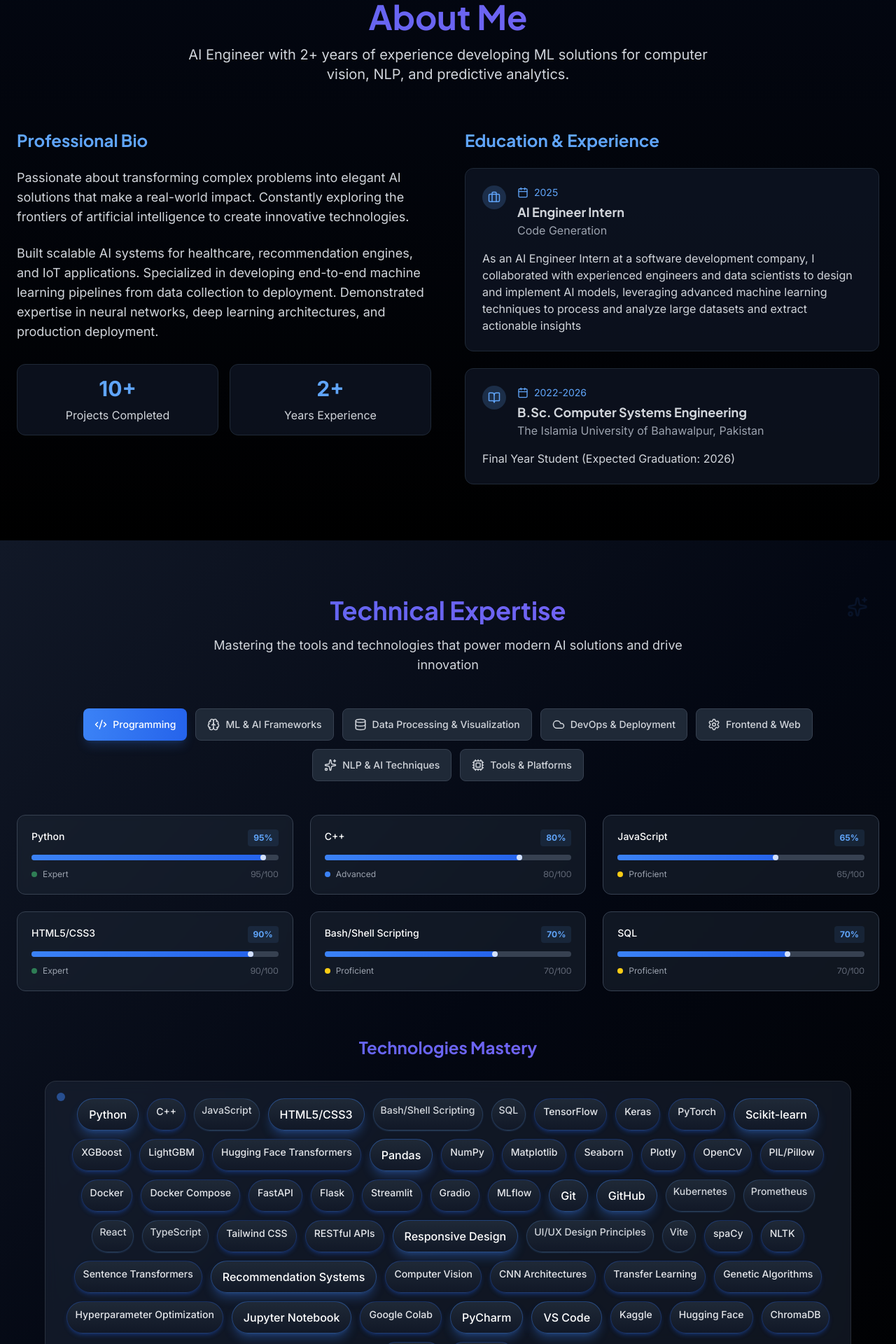
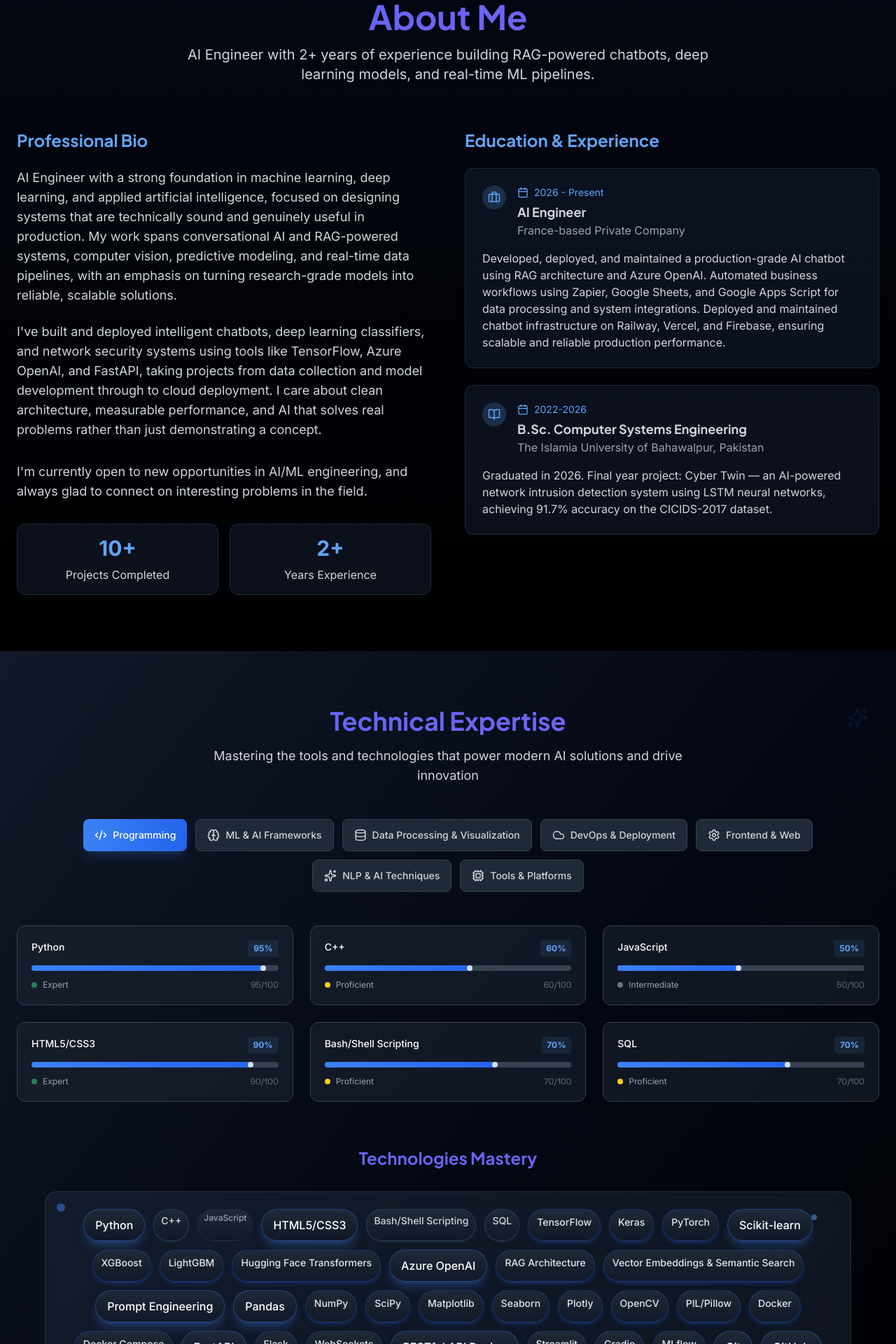
Before and after one commit to swairariaz/my-portfolio, a React (Vite) app: page / in a window 1280 px wide. Shown: the part 880-2800 px from the top of the page at 70% size. Built offline with nearby package versions, Linux system fonts and the light colour scheme.

Commit message:
Update portfolio: chatbot experience, Cyber Twin project, revised skills and services

```diff
--- a/src/components/About.tsx
+++ b/src/components/About.tsx
@@ -8,20 +8,28 @@ const About = () => {
           About Me
         </h2>
         <p className="text-lg md:text-xl text-center text-gray-300 mb-12 md:mb-16 max-w-3xl mx-auto" data-aos="fade-up" data-aos-delay="100">
-          AI Engineer with 2+ years of experience developing ML solutions for computer vision, NLP, and predictive analytics.
+          AI Engineer with 2+ years of experience building RAG-powered chatbots, deep learning models, and real-time ML pipelines.
         </p>
 
         <div className="grid grid-cols-1 lg:grid-cols-2 gap-8 md:gap-12 items-start">
           <div data-aos="fade-right">
             <h3 className="text-xl md:text-2xl font-bold mb-4 md:mb-6 text-blue-400">Professional Bio</h3>
             <p className="text-gray-300 mb-4 md:mb-6 text-base md:text-lg">
-              Passionate about transforming complex problems into elegant AI solutions that make a real-world impact.
-              Constantly exploring the frontiers of artificial intelligence to create innovative technologies.
+              AI Engineer with a strong foundation in machine learning, deep learning, and applied artificial
+              intelligence, focused on designing systems that are technically sound and genuinely useful in
+              production. My work spans conversational AI and RAG-powered systems, computer vision, predictive
+              modeling, and real-time data pipelines, with an emphasis on turning research-grade models into
+              reliable, scalable solutions.
             </p>
             <p className="text-gray-300 mb-6 md:mb-8 text-base md:text-lg">
-              Built scalable AI systems for healthcare, recommendation engines, and IoT applications.
-              Specialized in developing end-to-end machine learning pipelines from data collection to deployment.
-              Demonstrated expertise in neural networks, deep learning architectures, and production deployment.
+              I've built and deployed intelligent chatbots, deep learning classifiers, and network security
+              systems using tools like TensorFlow, Azure OpenAI, and FastAPI, taking projects from data collection
+              and model development through to cloud deployment. I care about clean architecture, measurable
+              performance, and AI that solves real problems rather than just demonstrating a concept.
+            </p>
+            <p className="text-gray-300 mb-6 md:mb-8 text-base md:text-lg">
+              I'm currently open to new opportunities in AI/ML engineering, and always glad to connect on
+              interesting problems in the field.
             </p>
 
             <div className="grid grid-cols-2 gap-3 md:gap-4">
@@ -48,14 +56,17 @@ const About = () => {
                   <div>
                     <div className="flex items-center gap-2 mb-1">
                       <Calendar size={16} className="text-blue-400" />
-                      <span className="text-blue-400 text-xs md:text-sm">2025</span>
+                      <span className="text-blue-400 text-xs md:text-sm">2026 - Present</span>
                     </div>
-                    <h4 className="font-bold text-gray-300 text-base md:text-lg">AI Engineer Intern</h4>
-                    <p className="text-gray-400 text-sm md:text-base">Code Generation</p>
+                    <h4 className="font-bold text-gray-300 text-base md:text-lg">AI Engineer</h4>
+                    <p className="text-gray-400 text-sm md:text-base">France-based Private Company</p>
                   </div>
                 </div>
                 <p className="text-gray-300 text-sm md:text-base">
-                  As an AI Engineer Intern at a software development company, I collaborated with experienced engineers and data scientists to design and implement AI models, leveraging advanced machine learning techniques to process and analyze large datasets and extract actionable insights
+                  Developed, deployed, and maintained a production-grade AI chatbot using RAG architecture and
+                  Azure OpenAI. Automated business workflows using Zapier, Google Sheets, and Google Apps Script
+                  for data processing and system integrations. Deployed and maintained chatbot infrastructure on
+                  Railway, Vercel, and Firebase, ensuring scalable and reliable production performance.
                 </p>
               </div>
 
@@ -74,7 +85,9 @@ const About = () => {
                   </div>
                 </div>
                 <p className="text-gray-300 text-sm md:text-base">
-                  Final Year Student (Expected Graduation: 2026)
+                  Graduated in 2026. Final year project: Cyber Twin — an AI-powered network intrusion
+                  detection system using LSTM neural networks, achieving 91.7% accuracy on the CICIDS-2017
+                  dataset.
                 </p>
               </div>
             </div>
--- a/src/components/Contact.tsx
+++ b/src/components/Contact.tsx
@@ -297,7 +297,7 @@ const Contact = () => {
             AI Engineer • Machine Learning Innovator • Futuristic Solutions Developer
           </p>
           <p className="text-gray-500 text-sm mt-1">
-            💼 Open to: Remote Work • Contract Positions • Project Collaboration • Technical Advisory
+            💼 Open to: Onsite work • Remote Work • Contract Positions • Project Collaboration • Technical Advisory
           </p>
         </div>
       </div>
--- a/src/components/Services.tsx
+++ b/src/components/Services.tsx
@@ -1,15 +1,14 @@
-import { Code, Eye, MessageCircle, RefreshCw, Cloud, Cpu, BarChart } from 'lucide-react';
+import { MessageCircle, Phone, RefreshCw, BarChart, Cpu, Cloud } from 'lucide-react';
 import { servicesData } from '../data/servicesData';
 
 const Services = () => {
   const serviceIcons = [
+    <MessageCircle key="message" className="text-ai-accent" size={24} />,
+    <Phone key="phone" className="text-ai-accent" size={24} />,
+    <RefreshCw key="refresh" className="text-ai-accent" size={24} />,
     <BarChart key="barchart" className="text-ai-accent" size={24} />,
     <Cpu key="cpu" className="text-ai-accent" size={24} />,
-    <Eye key="eye" className="text-ai-accent" size={24} />,
-    <MessageCircle key="message" className="text-ai-accent" size={24} />,
-    <RefreshCw key="refresh" className="text-ai-accent" size={24} />,
-    <Cloud key="cloud" className="text-ai-accent" size={24} />,
-    <Code key="code" className="text-ai-accent" size={24} />
+    <Cloud key="cloud" className="text-ai-accent" size={24} />
   ];
 
   return (
--- a/src/components/Skills.tsx
+++ b/src/components/Skills.tsx
@@ -227,7 +227,7 @@ const Skills = () => {
             {/* Section footer */}
             <div className="mt-4 md:mt-6 pt-3 md:pt-4 border-t border-gray-700/30">
               <p className="text-xs md:text-sm text-gray-400">
-                <span className="text-blue-500 font-semibold">{skillsData.filter(s => s.level >= 80).length}+</span> technologies
+                <span className="text-blue-500 font-semibold">{skillsData.filter(s => s.level >= 90).length}+</span> technologies
                 mastered at expert level •
                 <span className="text-blue-600 font-semibold"> {skillsData.length}</span> total technologies
               </p>
--- a/src/data/projectsData.ts
+++ b/src/data/projectsData.ts
@@ -33,6 +33,24 @@ export const projectsData: Project[] = [
   },
   {
     id: 2,
+    title: "Cyber Twin — AI-Powered Smart Network Management System",
+    category: "Cybersecurity AI (Final Year Project)",
+    description: "An AI-driven digital twin for network infrastructure that detects intrusions in real time using an LSTM model, streaming live threat insights to an interactive dashboard.",
+    detailedDescription: "Cyber Twin implements the concept of a Digital Twin for cybersecurity, creating a virtual replica of a network infrastructure that continuously monitors, analyzes, and predicts network behavior in real time. The system uses a deep learning LSTM model trained on the CICIDS-2017 dataset to detect intrusions and anomalies, with live packet capture via Scapy and WebSocket streaming (0.5s interval) to a React dashboard. Built to shift network management from reactive to predictive to autonomous, it also includes a built-in attack simulation module for safe what-if scenario analysis.",
+    technologies: ["Python", "TensorFlow", "LSTM", "React.js", "Vite", "Tailwind CSS", "FastAPI", "Scikit-learn", "Scapy", "WebSockets"],
+    achievements: [
+      "Achieved 91.7% accuracy with 97% DoS/DDoS recall using an LSTM model (64 units, 10 timesteps) on 385,000+ samples from CICIDS-2017.",
+      "Built a live packet-capture and feature-extraction pipeline with Scapy, selecting the top 25 real-time network features per flow.",
+      "Engineered real-time WebSocket streaming (0.5s interval) to a React dashboard for live alerts and network topology visualization.",
+      "Developed a built-in attack simulation module enabling safe, instant testing of attack scenarios on the live dashboard."
+    ],
+    githubUrl: "https://github.com/swairariaz/cybertwin-ids",
+    youtubeUrl: "https://www.youtube.com/watch?v=q7BTgQhw4zQ",
+    status: "completed",
+    featured: true
+  },
+  {
+    id: 3,
     title: "Medicine Recommendation System",
     category: "Smart Healthcare AI",
     description: "An intelligent web application that predicts diseases from user-input symptoms and provides personalized medical insights using machine learning.",
@@ -50,7 +68,7 @@ export const projectsData: Project[] = [
     featured: true
   },
   {
-    id: 3,
+    id: 4,
     title: "Real-Time Face Emotion Detection",
     category: "Computer Vision AI",
     description: "A real-time facial emotion detection system using a CNN model to classify emotions into seven categories via webcam feed.",
@@ -65,22 +83,6 @@ export const projectsData: Project[] = [
     youtubeUrl: "https://www.youtube.com/watch?v=wnokiMWzCJk",
     status: "completed",
     featured: true
-  },
-  {
-    id: 4,
-    title: "Advanced House Price Prediction",
-    category: "Predictive Analytics",
-    description: "An XGBoost-powered house price prediction system achieving 91% accuracy, optimized with Optuna and deployed via a Gradio interface.",
-    detailedDescription: "Designed and implemented a robust machine learning solution for real estate price valuation using an XGBoost regression model. The pipeline encompassed extensive data preprocessing and feature engineering on a multidimensional dataset, incorporating structural, temporal, and locational attributes. Model performance was rigorously optimized through automated hyperparameter tuning with Optuna, achieving state-of-the-art predictive accuracy. The finalized model was containerized and deployed as an interactive web application via Gradio, demonstrating an end-to-end workflow from data analysis to production-level deployment.",
-    technologies: ["Python", "XGBoost", "Optuna", "Scikit-learn", "Pandas", "Gradio", "Machine Learning", "Hyperparameter Tuning", "Feature Engineering", "Model Deployment"],
-    achievements: [
-      "Achieved a 91% accuracy (R² score) by implementing and fine-tuning an XGBoost model with Optuna.",
-      "Engineered a robust feature set from raw data, significantly improving model performance and prediction reliability.",
-      "Deployed the model as an interactive web application for real-time price estimation."
-    ],
-    githubUrl: "https://github.com/swairariaz/House_price_prediction",
-    status: "completed",
-    featured: false
   },
   {
     id: 5,
--- a/src/data/servicesData.ts
+++ b/src/data/servicesData.ts
@@ -9,74 +9,74 @@ export interface Service {
 export const servicesData: Service[] = [
   {
     id: 1,
-    title: "Data Analytics & Visualization Solutions",
-    description: "Custom interactive dashboards for data cleaning, exploratory analysis, feature engineering, stunning visualizations, forecasting, and report generation to transform raw data into actionable business insights and strategies.",
-    technologies: ["Python", "Streamlit", "Plotly", "Pandas", "NumPy", "Scikit-learn", "Statsmodels","Matplotlib", "Seaborn"],
+    title: "AI Chatbots & Conversational Systems",
+    description: "Production-grade conversational AI built on RAG architecture and Azure OpenAI, with persistent context retention, behavioral personalization, and real-time database integration for intelligent, context-aware interactions at scale.",
+    technologies: ["Azure OpenAI", "RAG Architecture", "FastAPI", "Firebase", "ChromaDB", "Vector Embeddings", "Prompt Engineering"],
     idealUseCases: [
-      "Economic development indicator analysis and tracking",
-      "Business KPI monitoring and trend forecasting",
-      "Interactive data exploration with charts and heatmaps",
-      "Data-driven decision support for organizations",
+      "Product or in-app assistants with persistent user context",
+      "Customer support automation with knowledge-base grounding",
+      "Personalized, behavior-aware conversational experiences",
+      "Chatbots integrated into existing platforms or game ecosystems"
     ]
   },
   {
     id: 2,
-    title: "Predictive Analytics Solutions",
-    description: "End-to-end machine learning systems for data-driven forecasting, pattern recognition, and predictive modeling to drive business intelligence and automated decision-making.",
-    technologies:["Python", "TensorFlow", "Scikit-learn", "XGBoost", "Pandas", "MLflow"],
+    title: "AI Voice Agents",
+    description: "Automated voice systems for inbound and outbound calls, built with production-ready voice AI platforms and workflow orchestration for natural, low-latency conversations that integrate directly into existing business systems.",
+    technologies: ["Vapi", "Retell AI", "n8n", "GoHighLevel", "REST APIs"],
     idealUseCases: [
-      "Demand forecasting for retail and e-commerce",
-      "Customer churn prediction and retention",
-      "Financial risk assessment and credit scoring",
-      "Predictive maintenance in manufacturing"
+      "Automated appointment scheduling and call handling",
+      "Lead qualification and follow-up calls",
+      "Customer support voice lines with live handoff",
+      "Outbound sales and reminder call automation"
     ]
   },
   {
     id: 3,
-    title: "Natural Language Processing",
-    description: "Intelligent text and speech processing solutions including sentiment analysis, chatbots, document processing, and language translation for enhanced customer experiences.",
-    technologies: ["Hugging Face", "GPT", "spaCy", "NLTK", "Transformer Models", "Sentence Transformers"],
+    title: "AI Workflow Automation",
+    description: "End-to-end automation pipelines that connect forms, databases, and third-party tools, removing manual data handling and letting AI systems act on incoming data the moment it arrives.",
+    technologies: ["n8n", "Zapier", "Google Apps Script", "FastAPI", "Firebase", "Webhooks"],
     idealUseCases: [
-      "Customer service automation and chatbots",
-      "Document analysis and knowledge management",
-      "Social media sentiment monitoring",
-      "Multilingual content processing and translation"
+      "Automated data pipelines between forms, sheets, and databases",
+      "Lead capture and CRM synchronization",
+      "Trigger-based AI processing on new data submissions",
+      "Business workflow automation to replace manual processes"
     ]
   },
   {
     id: 4,
-    title: "Recommendation Engines",
-    description: "Personalized recommendation systems that analyze user behavior to deliver tailored content, product suggestions, and customized experiences across platforms.",
-    technologies: ["Neural Networks", "Collaborative Filtering", "Matrix Factorization", "Real-time APIs", "Vector Embeddings", "Semantic Search"],
+    title: "Data Analytics & Visualization",
+    description: "Custom interactive dashboards for data cleaning, exploratory analysis, feature engineering, and report generation to transform raw data into actionable business insights.",
+    technologies: ["Python", "Streamlit", "Plotly", "Pandas", "NumPy", "Scikit-learn", "Matplotlib", "Seaborn"],
     idealUseCases: [
-      "E-commerce product recommendations",
-      "Content streaming platform suggestions",
-      "Personalized learning path systems",
-      "Customized news and content delivery"
+      "Exploratory data analysis and data cleaning",
+      "Business KPI monitoring and trend forecasting",
+      "Interactive data exploration with charts and heatmaps",
+      "Data-driven decision support for organizations"
     ]
   },
   {
     id: 5,
-    title: "MLOps & Production Deployment",
-    description: "Complete machine learning lifecycle management including model deployment, monitoring, scaling, and maintenance for production-ready AI systems.",
-    technologies: ["Docker", "Kubernetes", "FastAPI", "MLflow", "Git", "CI/CD Pipelines"],
+    title: "Predictive Analytics & Deep Learning",
+    description: "End-to-end machine learning and deep learning systems, from classical models to LSTM and CNN architectures, for forecasting, classification, and pattern recognition in production settings.",
+    technologies: ["Python", "TensorFlow", "Scikit-learn", "XGBoost", "LSTM", "CNN", "Pandas"],
     idealUseCases: [
-      "Enterprise AI system deployment and scaling",
-      "Model performance monitoring and maintenance",
-      "Automated retraining pipelines",
-      "Cloud-based ML infrastructure setup"
+      "Real-time anomaly and intrusion detection",
+      "Image-based classification systems",
+      "Diagnostic and recommendation models from structured data",
+      "Demand forecasting and risk scoring"
     ]
   },
   {
     id: 6,
-    title: "AI-Powered Applications",
-    description: "Full-stack web and mobile applications integrated with machine learning capabilities for seamless user experiences and intelligent functionality.",
-    technologies: ["React", "FastAPI", "Streamlit", "Docker", "REST APIs", "flask"],
+    title: "MLOps & Production Deployment",
+    description: "Complete machine learning lifecycle management, including containerized deployment, monitoring, and scaling, to take models from notebook to reliable production infrastructure.",
+    technologies: ["Docker", "Kubernetes", "FastAPI", "MLflow", "Railway", "Git", "CI/CD"],
     idealUseCases: [
-      "AI-powered SaaS product development",
-      "Internal business intelligence dashboards",
-      "Customer-facing AI applications",
-      "Proof-of-concept and MVP development"
+      "Containerized model deployment and scaling",
+      "Model performance monitoring and maintenance",
+      "Cloud-based ML infrastructure setup",
+      "Taking prototypes from proof-of-concept to production"
     ]
   }
 ];
--- a/src/data/skillsData.ts
+++ b/src/data/skillsData.ts
@@ -7,8 +7,8 @@ export interface Skill {
 export const skillsData: Skill[] = [
   // Programming Languages
   { name: "Python", level: 95, category: "Programming" },
-  { name: "C++", level: 80, category: "Programming" },
-  { name: "JavaScript", level: 65, category: "Programming" },
+  { name: "C++", level: 60, category: "Programming" },
+  { name: "JavaScript", level: 50, category: "Programming" },
   { name: "HTML5/CSS3", level: 90, category: "Programming" },
   { name: "Bash/Shell Scripting", level: 70, category: "Programming" },
   { name: "SQL", level: 70, category: "Programming" },
@@ -21,10 +21,15 @@ export const skillsData: Skill[] = [
   { name: "XGBoost", level: 85, category: "ML & AI Frameworks" },
   { name: "LightGBM", level: 80, category: "ML & AI Frameworks" },
   { name: "Hugging Face Transformers", level: 80, category: "ML & AI Frameworks" },
+  { name: "Azure OpenAI", level: 90, category: "ML & AI Frameworks" },
+  { name: "RAG Architecture", level: 88, category: "ML & AI Frameworks" },
+  { name: "Vector Embeddings & Semantic Search", level: 85, category: "ML & AI Frameworks" },
+  { name: "Prompt Engineering", level: 90, category: "ML & AI Frameworks" },
 
   // Data Processing & Visualization
   { name: "Pandas", level: 90, category: "Data Processing & Visualization" },
   { name: "NumPy", level: 88, category: "Data Processing & Visualization" },
+  { name: "SciPy", level: 80, category: "Data Processing & Visualization" },
   { name: "Matplotlib", level: 85, category: "Data Processing & Visualization" },
   { name: "Seaborn", level: 80, category: "Data Processing & Visualization" },
   { name: "Plotly", level: 75, category: "Data Processing & Visualization" },
@@ -34,25 +39,29 @@ export const skillsData: Skill[] = [
   // DevOps & Deployment
   { name: "Docker", level: 80, category: "DevOps & Deployment" },
   { name: "Docker Compose", level: 75, category: "DevOps & Deployment" },
-  { name: "FastAPI", level: 85, category: "DevOps & Deployment" },
+  { name: "FastAPI", level: 92, category: "DevOps & Deployment" },
   { name: "Flask", level: 85, category: "DevOps & Deployment" },
+  { name: "WebSockets", level: 80, category: "DevOps & Deployment" },
+  { name: "RESTful API Design", level: 90, category: "DevOps & Deployment" },
   { name: "Streamlit", level: 85, category: "DevOps & Deployment" },
   { name: "Gradio", level: 75, category: "DevOps & Deployment" },
   { name: "MLflow", level: 80, category: "DevOps & Deployment" },
   { name: "Git", level: 90, category: "DevOps & Deployment" },
   { name: "GitHub", level: 95, category: "DevOps & Deployment" },
   { name: "Kubernetes", level: 70, category: "DevOps & Deployment" },
+  { name: "Railway", level: 85, category: "DevOps & Deployment" },
+  { name: "Firebase Realtime Database", level: 88, category: "DevOps & Deployment" },
   { name: "Prometheus", level: 70, category: "DevOps & Deployment" },
+  { name: "CI/CD Pipelines", level: 75, category: "DevOps & Deployment" },
 
   // Frontend & Web
   { name: "React", level: 70, category: "Frontend & Web" },
   { name: "TypeScript", level: 70, category: "Frontend & Web" },
   { name: "Tailwind CSS", level: 80, category: "Frontend & Web" },
-  { name: "RESTful APIs", level: 80, category: "Frontend & Web" },
   { name: "Responsive Design", level: 90, category: "Frontend & Web" },
   { name: "UI/UX Design Principles", level: 70, category: "Frontend & Web" },
   { name: "Vite", level: 65, category: "Frontend & Web" },
-
+  { name: "Unity Game Engine API Integration", level: 78, category: "Frontend & Web" },
 
   // NLP & AI Techniques
   { name: "spaCy", level: 80, category: "NLP & AI Techniques" },
@@ -61,9 +70,12 @@ export const skillsData: Skill[] = [
   { name: "Recommendation Systems", level: 90, category: "NLP & AI Techniques" },
   { name: "Computer Vision", level: 75, category: "NLP & AI Techniques" },
   { name: "CNN Architectures", level: 85, category: "NLP & AI Techniques" },
+  { name: "LSTM Networks", level: 85, category: "NLP & AI Techniques" },
   { name: "Transfer Learning", level: 80, category: "NLP & AI Techniques" },
   { name: "Genetic Algorithms", level: 75, category: "NLP & AI Techniques" },
   { name: "Hyperparameter Optimization", level: 85, category: "NLP & AI Techniques" },
+  { name: "Conversational AI & Context Retention", level: 90, category: "NLP & AI Techniques" },
+  { name: "Personalization & Behavioral Modeling", level: 85, category: "NLP & AI Techniques" },
 
   // Tools & Platforms
   { name: "Jupyter Notebook", level: 95, category: "Tools & Platforms" },
@@ -75,4 +87,6 @@ export const skillsData: Skill[] = [
   { name: "ChromaDB", level: 80, category: "Tools & Platforms" },
   { name: "Postman", level: 80, category: "Tools & Platforms" },
   { name: "MongoDB", level: 75, category: "Tools & Platforms" },
+  { name: "Google Apps Script", level: 75, category: "Tools & Platforms" },
+  { name: "Zapier", level: 75, category: "Tools & Platforms" },
 ];
```
Also changed, not shown: src/components/Hero.tsx (+19 -4 lines), public/profile_picture.jpg, 1 other file (tests, documents, lock files or other folders).
